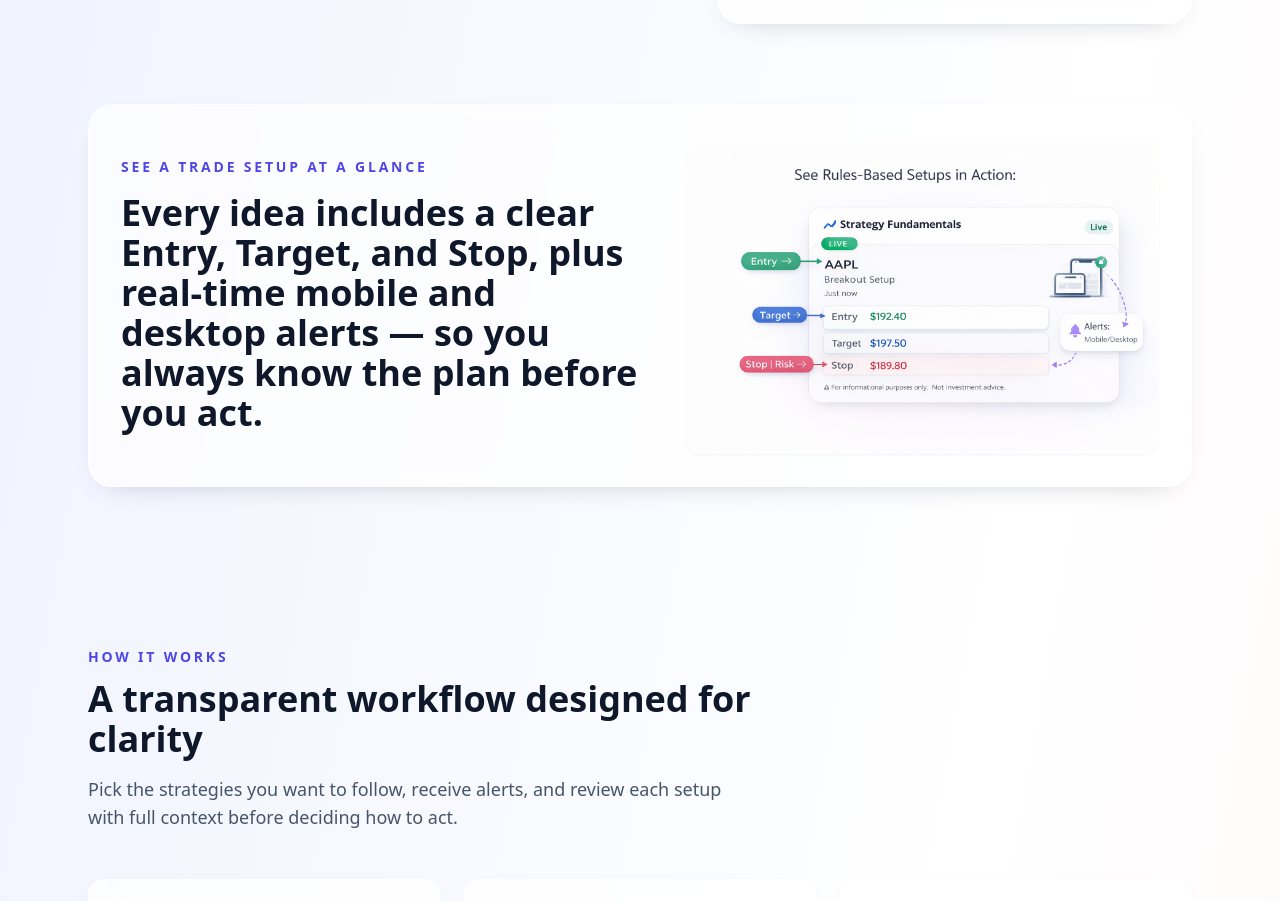
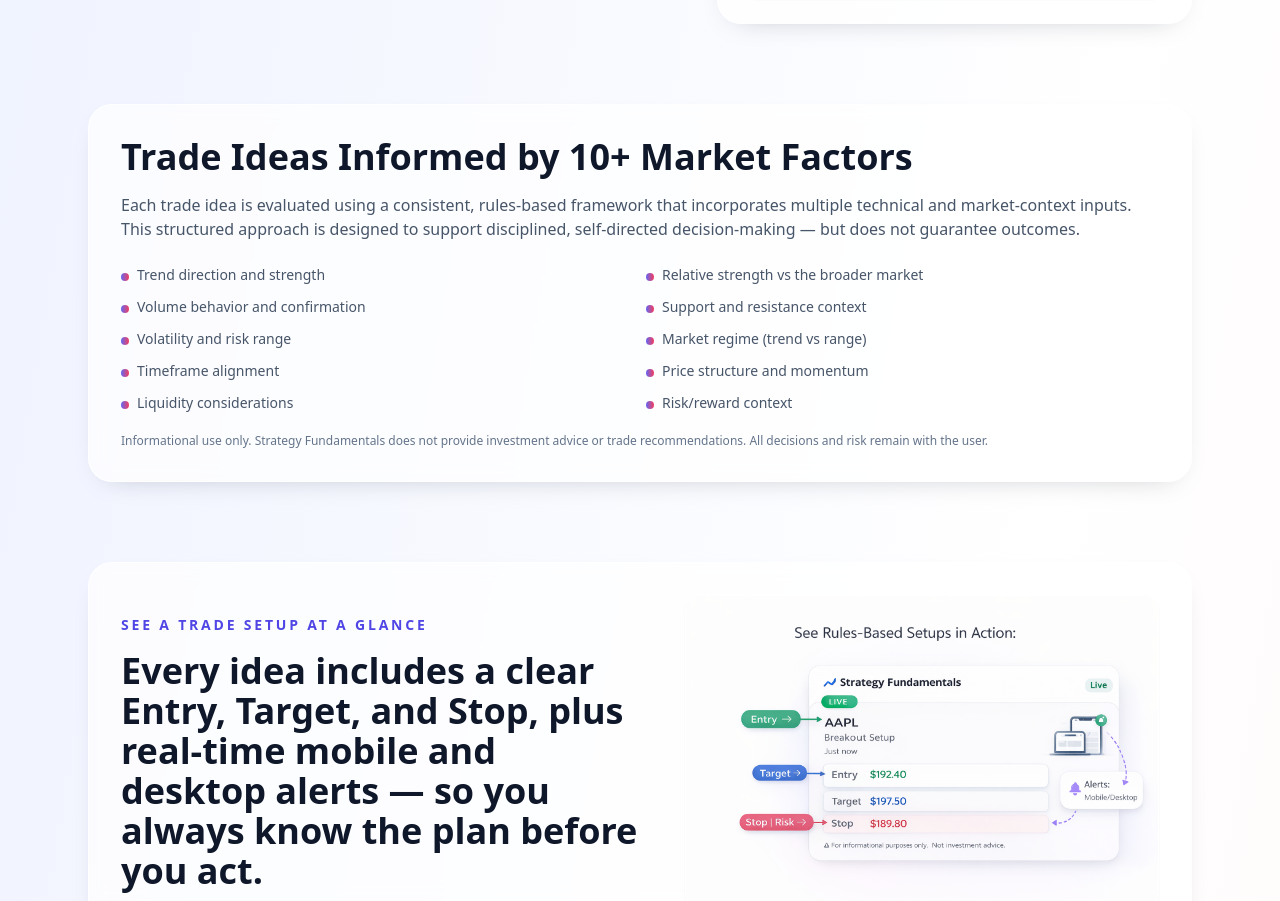
Before and after one commit to adhesikan/StratFLanding, a Next.js app: page / in a window 1280 px wide. Shown: the part 841-1742 px from the top of the page. Built offline with nearby package versions, Linux system fonts and the light colour scheme.

Commit message:
Add multi-factor compliance section

```diff
--- a/app/page.tsx
+++ b/app/page.tsx
@@ -23,6 +23,19 @@ const heroBenefits = [
   "Daily setups with Entry & Target levels",
   "Rules-based approach to reduce emotional trades",
   "Works on mobile + desktop with alerts"
+];
+
+const multiFactorBullets = [
+  "Trend direction and strength",
+  "Relative strength vs the broader market",
+  "Volume behavior and confirmation",
+  "Support and resistance context",
+  "Volatility and risk range",
+  "Market regime (trend vs range)",
+  "Timeframe alignment",
+  "Price structure and momentum",
+  "Liquidity considerations",
+  "Risk/reward context"
 ];
 
 const testimonials = [
@@ -292,6 +305,36 @@ export default function Home() {
                   priority
                 />
               </div>
+            </div>
+          </Container>
+        </section>
+
+        <section className="pb-20">
+          <Container>
+            <div className="rounded-3xl border border-white/70 bg-white/70 p-8 shadow-soft backdrop-blur">
+              <h2 className="text-3xl font-semibold text-slate-900 sm:text-4xl">
+                Trade Ideas Informed by 10+ Market Factors
+              </h2>
+              <p className="mt-4 text-sm text-slate-600 sm:text-base">
+                Each trade idea is evaluated using a consistent, rules-based
+                framework that incorporates multiple technical and
+                market-context inputs. This structured approach is designed to
+                support disciplined, self-directed decision-making — but does
+                not guarantee outcomes.
+              </p>
+              <ul className="mt-6 grid gap-3 text-sm text-slate-600 sm:grid-cols-2">
+                {multiFactorBullets.map((bullet) => (
+                  <li key={bullet} className="flex items-start gap-2">
+                    <span className="mt-2 h-2 w-2 rounded-full bg-gradient-to-r from-indigo-500 to-rose-500"></span>
+                    <span>{bullet}</span>
+                  </li>
+                ))}
+              </ul>
+              <p className="mt-5 text-xs text-slate-500">
+                Informational use only. Strategy Fundamentals does not provide
+                investment advice or trade recommendations. All decisions and
+                risk remain with the user.
+              </p>
             </div>
           </Container>
         </section>
```
